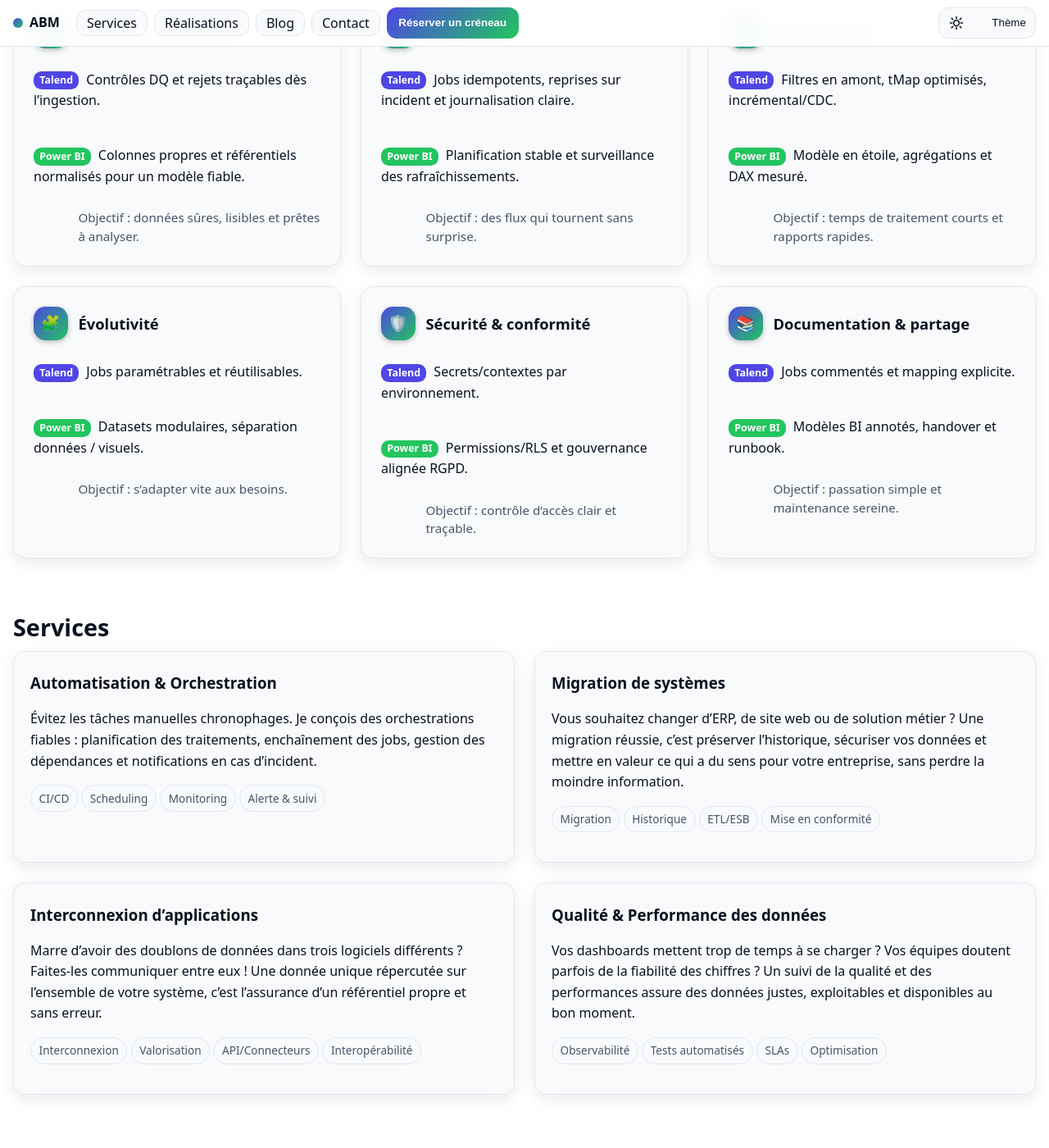
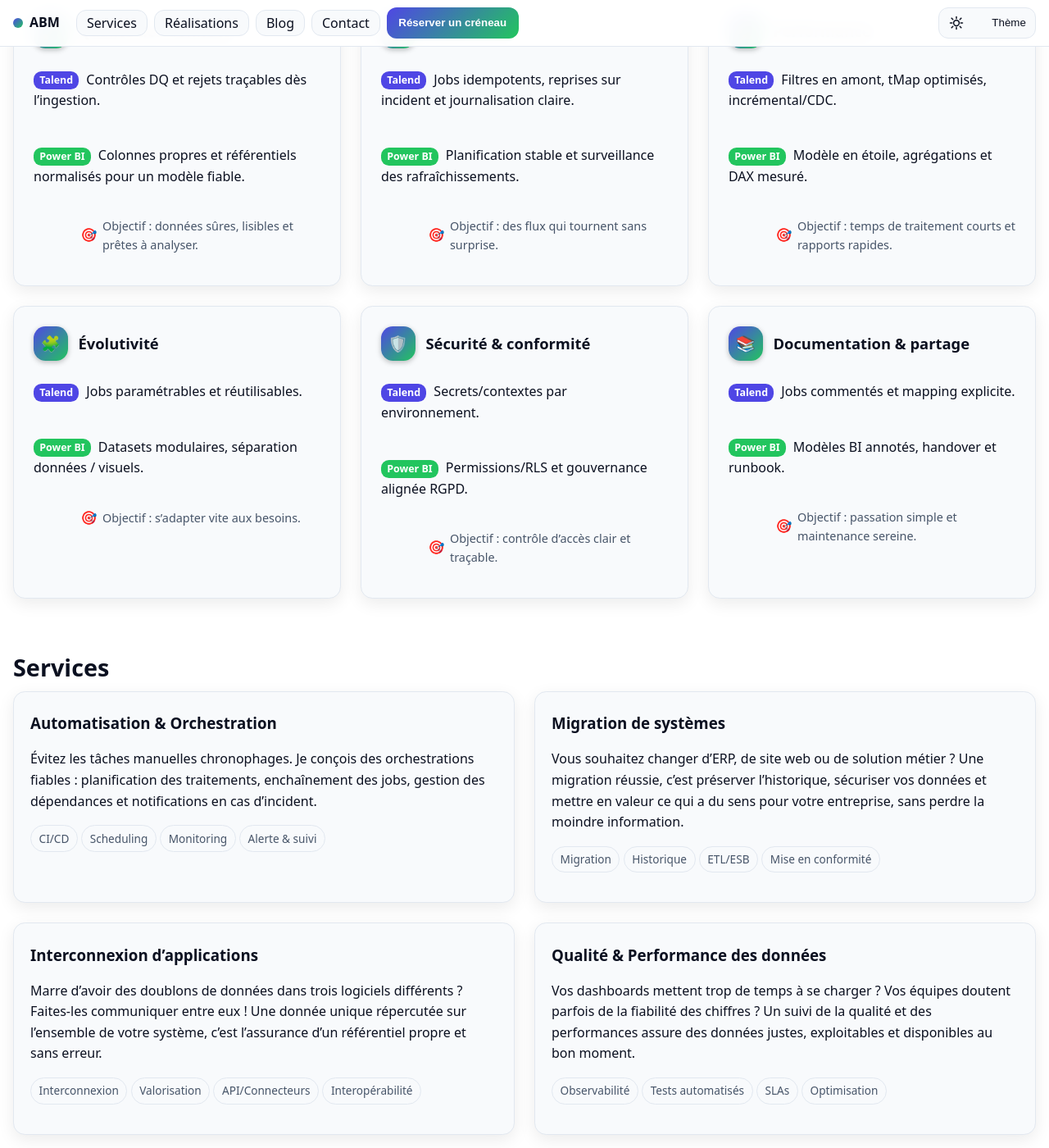
Before and after one commit to Marssouss/Marssouss.github.io, a Jekyll site: the page built from index.md, in a window 1280 px wide and 1400 px high, scrolled down 1269 px. Shown: the whole window at 82% size. Built offline with Jekyll 4.4.1, drawn with Linux system fonts in a browser that asks for light colours.

Commit message:
Methodes

```diff
--- a/_includes/methodes.html
+++ b/_includes/methodes.html
@@ -29,9 +29,13 @@
     </p>
   {% endif %}
 
-  {% if methode.note %}
-    <p class="methode__note">{{ methode.note }}</p>
-  {% endif %}
+{% if methode.note %}
+  <p class="methode__note">
+    <span class="methode__note-icon">🎯</span>
+    {{ methode.note }}
+  </p>
+{% endif %}
+
 </article>
 
 
--- a/assets/styles.css
+++ b/assets/styles.css
@@ -600,12 +600,22 @@ main{max-width:var(--container);margin:auto;padding:2rem 1rem}
 
 .methode__text,
 .methode__note {
-  margin: 0;
-  margin-left: calc(2.6rem + .8rem); /* décale sous le logo */
+  display: flex;
+  align-items: center;
+  gap: .4rem;
+  margin-top: .6rem;
+  font-size: .9rem;
   color: var(--muted);
-  font-size: .95rem;
-  line-height: 1.5;
+  grid-column: 1 / -1;
+  padding-left: calc(2.6rem + 1rem); /* aligné avec le logo */
 }
+
+.methode__note-icon {
+  font-size: 1rem;   /* taille de l’icône */
+  color: var(--brand-2); /* vert ou autre couleur */
+}
+
+
 
 
 .pill {
```
